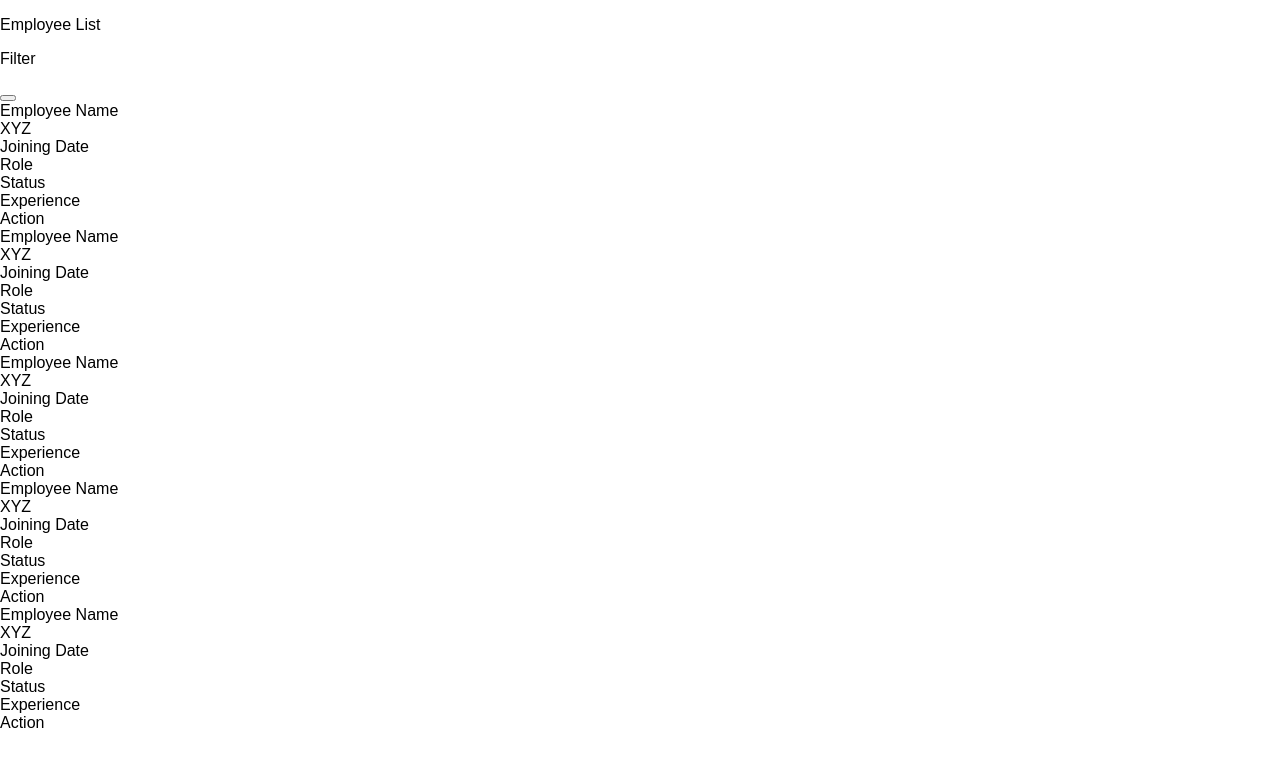
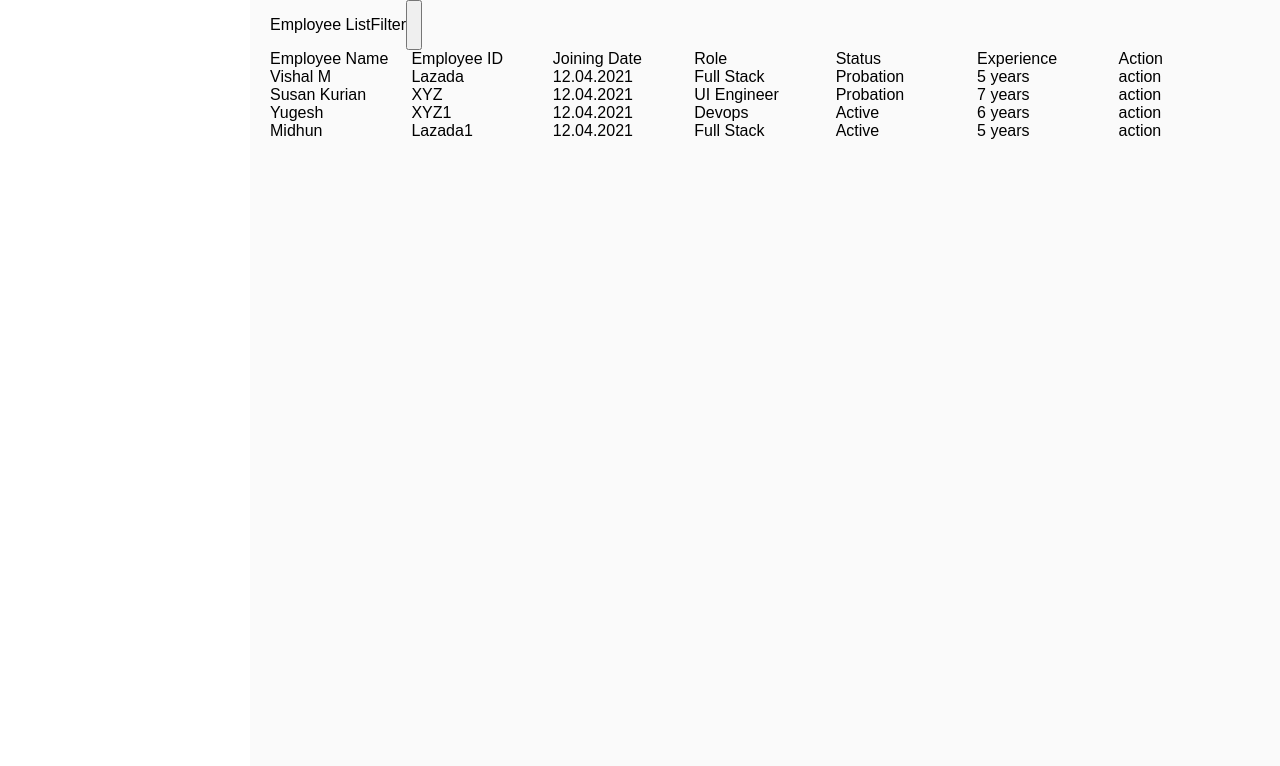
Before and after one commit to sreerajpr06/keyvalue-reactjs, a React (Create React App) app: page /employees in a window 1280 px wide. Shown: the top 766 px of the page. Built offline with nearby package versions, Linux system fonts and the light colour scheme.

Commit message:
added basic styles for employee list

```diff
--- a/src/EmployeeList.jsx
+++ b/src/EmployeeList.jsx
@@ -2,15 +2,60 @@ import Header from "./components/Header";
 import Card from "./components/Card"
 import EmployeeDetails from "./EmployeeDetails";
 import { useState } from "react";
+import CreateEmployee from "./CreateEmployee";
 
 const EmployeeList = () => {
     const [page, setPage] = useState("List");
 
-    const onClick = (event) => {
-        console.log(event)
+    const employees = [
+        {
+            "Employee Name": "Vishal M",
+            "Employee ID": "Lazada",
+            "Joining Date": "12.04.2021",
+            "Role": "Full Stack",
+            "Status": "Probation",
+            "Experience": "5 years"
+        },
+        {
+            "Employee Name": "Susan Kurian",
+            "Employee ID": "XYZ",
+            "Joining Date": "12.04.2021",
+            "Role": "UI Engineer",
+            "Status": "Probation",
+            "Experience": "7 years"
+        },
+        {
+            "Employee Name": "Yugesh",
+            "Employee ID": "XYZ1",
+            "Joining Date": "12.04.2021",
+            "Role": "Devops",
+            "Status": "Active",
+            "Experience": "6 years"
+        },
+        {
+            "Employee Name": "Midhun",
+            "Employee ID": "Lazada1",
+            "Joining Date": "12.04.2021",
+            "Role": "Full Stack",
+            "Status": "Active",
+            "Experience": "5 years"
         }
+    ]
+
+    const onCardClick = (empId) => {
+        setPage("EmployeeDetails")
+    }
+
+    const onCreateEmpClick = () => {
+        setPage("CreateEmployee")
+    }
+
     return (
         <>
+            {
+                (page === "List" )?
+                (
+                    <main>
                         <Header
                             title="Employee List"
                             options={
@@ -19,12 +64,13 @@ const EmployeeList = () => {
                                     button: true
                                 }
                             }
+                            className="header"
                         />
                         <Card
                             fields={
                                 {
                                     "Employee Name": "Employee Name",
-                        "XYZ": "XYZ",
+                                    "Employee ID": "Employee ID",
                                     "Joining Date": "Joining Date",
                                     "Role": "Role",
                                     "Status": "Status",
@@ -32,69 +78,54 @@ const EmployeeList = () => {
                                     "Action": "Action"
                                 }
                             }
-                className=""
-                onClick={onClick}
+                            className="card-header"
+                            onClick={onCardClick}
                         />
+                        {
+                            employees.map(emp => {
+                                return (
                                     <Card
                                         fields={
                                             {
-                        "Employee Name": "Employee Name",
-                        "XYZ": "XYZ",
-                        "Joining Date": "Joining Date",
-                        "Role": "Role",
-                        "Status": "Status",
-                        "Experience": "Experience",
-                        "Action": "Action"
+                                                "Employee Name": emp["Employee Name"],
+                                                "Employee ID": emp["Employee ID"],
+                                                "Joining Date": emp["Joining Date"],
+                                                "Role": emp['Role'],
+                                                "Status": emp["Status"],
+                                                "Experience": emp["Experience"],
+                                                "Action": "action"
                                             }
                                         }
-                className=""
-                onClick={onClick}
+                                        className="card"
                                     />
-            <Card
-                fields={
-                    {
-                        "Employee Name": "Employee Name",
-                        "XYZ": "XYZ",
-                        "Joining Date": "Joining Date",
-                        "Role": "Role",
-                        "Status": "Status",
-                        "Experience": "Experience",
-                        "Action": "Action"
+                                )
+                            })
                         }
+                    </main>
+                )
+                :
+                (
+                    (page === "EmployeeDetails") ?
+                    <main>
+                        <EmployeeDetails
+                            details={{
+                                "Employee Name": "Vishal M",
+                                "Employee ID": "E34656767",
+                                "Joining Date": "12.04.2021",
+                                "Role": "Full Stack",
+                                "Status": "Probation",
+                                "Experience": "5 years",
+                                "Address": "No:C-9, T.V.K Industrial Estate, Kerala 600032",
+                                "Employee ID Proof": true
+                            }}
+                        />
+                    </main>
+                    :
+                    <>
+                        <CreateEmployee />
+                    </>
+                )
             }
-                className=""
-                onClick={onClick}
-            />
-            <Card
-                fields={
-                    {
-                        "Employee Name": "Employee Name",
-                        "XYZ": "XYZ",
-                        "Joining Date": "Joining Date",
-                        "Role": "Role",
-                        "Status": "Status",
-                        "Experience": "Experience",
-                        "Action": "Action"
-                    }
-                }
-                className=""
-                onClick={onClick}
-            />
-            <Card
-                fields={
-                    {
-                        "Employee Name": "Employee Name",
-                        "XYZ": "XYZ",
-                        "Joining Date": "Joining Date",
-                        "Role": "Role",
-                        "Status": "Status",
-                        "Experience": "Experience",
-                        "Action": "Action"
-                    }
-                }
-                className=""
-                onClick={onClick}
-            />
             {/* <EmployeeDetails
                 details={{
                     "Employee Name": "Vishal M",
--- a/src/components/Card.jsx
+++ b/src/components/Card.jsx
@@ -3,11 +3,12 @@ const Card = (props) => {
 
     return (
         <>
-            <div className={className} id={fields["Employee ID"]} onClick={event => onClick(event.target.parentNode.getAttribute("id"))}>
+            {/* {console.log(fields["Employee ID"])} */}
+            <div empid={fields["Employee ID"]} className={className}>
                 {
-                    Object.keys(fields).map(field => {
+                    Object.keys(fields).map((field, i) => {
                         return (
-                            <div className="field">
+                            <div key={i} className="field" onClick={event => onClick(event.target.parentNode.getAttribute("empid"))}>
                                 {fields[field]}
                             </div>
                         )
--- a/src/components/Header.jsx
+++ b/src/components/Header.jsx
@@ -1,11 +1,11 @@
 import Button from "./Button";
 
 const Header = (props) => {
-    const { title, options } = props;
+    const { title, options, className } = props;
 
     return (
         <>
-            <div>
+            <div className={className}>
                 <p>{title}</p>
                 {(options.filter) ?
                     (
--- a/src/styles/styles.css
+++ b/src/styles/styles.css
@@ -13,6 +13,10 @@ main {
     width: calc(100% - 270px - 20px);
     height: 100vh;
     background-color: #fafafa;
+}
+
+.header {
+    display: flex;
 }
 
 .form-flex {
@@ -49,5 +53,14 @@ main {
 }
 
 .card {
+    display: flex;
+}
 
+.card-header {
+    display: flex;
 }
+
+.field {
+    flex-basis: 25%;
+    flex-grow: 0;
+}
```
Lines whose indentation alone changed are shown as unchanged.
